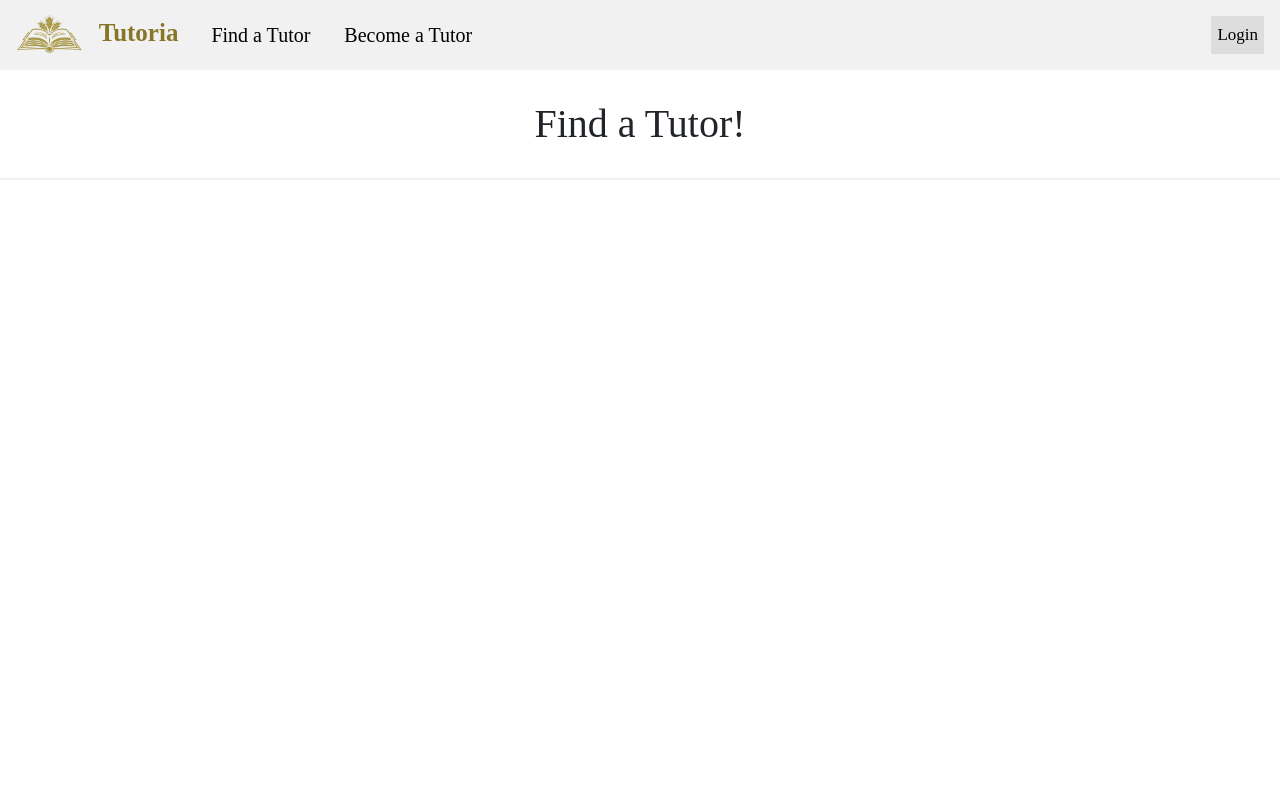
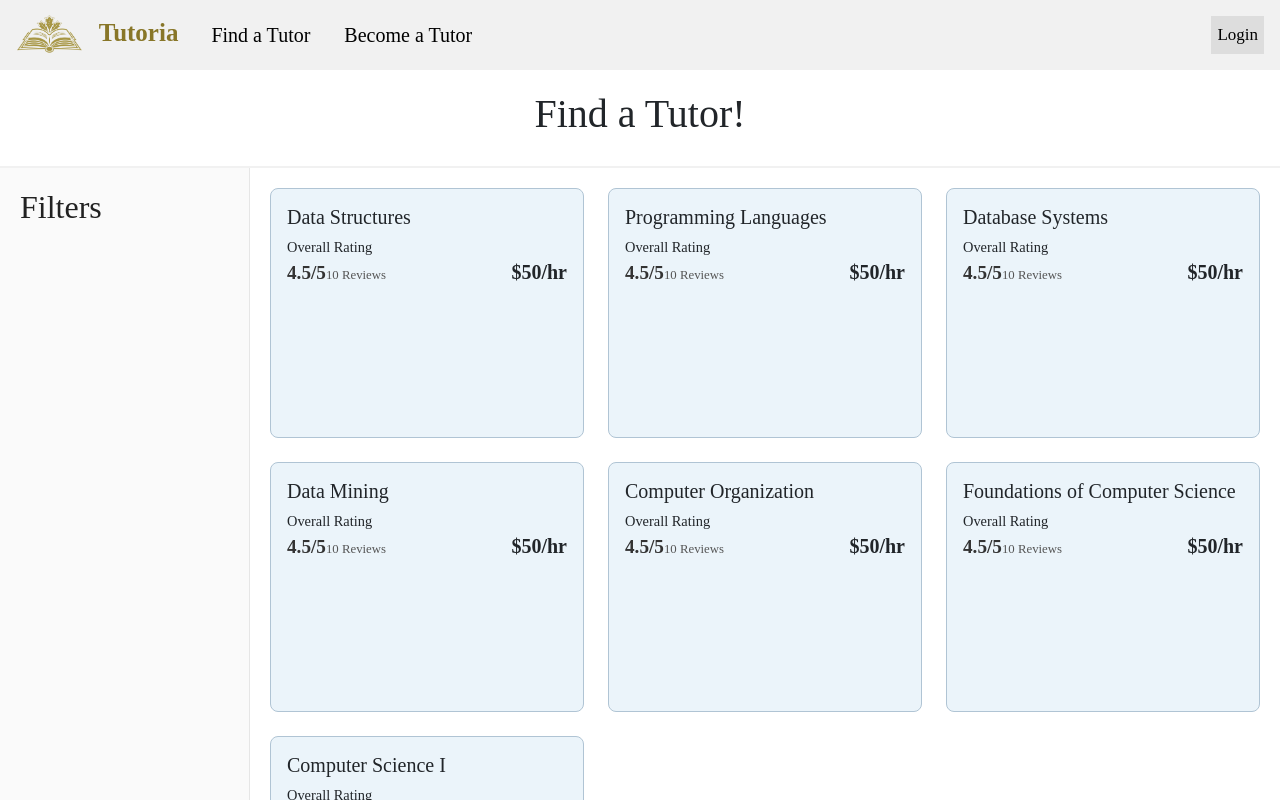
Before and after one commit to Tutoria-Team/Tutoria, a React (Create React App) app in the folder client/: page / in a window 1280 px wide. Built offline with nearby package versions, Linux system fonts and the light colour scheme; a web font is replaced by a local one.

Commit message:
Find a Tutor Page

```diff
--- a/client/src/pages/FindATutor.js
+++ b/client/src/pages/FindATutor.js
@@ -2,8 +2,112 @@ import '../styles/pages.css';
 
 const FindATutor = () => {
   return (
-    <div className="title-container">
-      <h1 className="page-title">Find a Tutor!</h1>
+    <div>
+      <div className="title-container">
+        <h1 className="page-title">Find a Tutor!</h1>
+      </div>
+
+      <div className="page-layout">
+        <div className="filter-container">
+          <h2>Filters</h2>
+          {/* Add your filter elements here */}
+        </div>
+
+        <div className="courses-container">
+          <div className="course-card">
+            <h4>Data Structures</h4>
+            <div className="course-details">
+              <div className="course-rating">
+                <p>Overall Rating</p>
+                <strong>4.5/5</strong>
+                <small>10 Reviews</small>
+              </div>
+              <div className="course-price">
+                <strong>$50/hr</strong>
+              </div>
+            </div>
+          </div>
+          {/* Mockup Course Card 2 */}
+          <div className="course-card">
+            <h4>Programming Languages</h4>
+            <div className="course-details">
+              <div className="course-rating">
+                <p>Overall Rating</p>
+                <strong>4.5/5</strong>
+                <small>10 Reviews</small>
+              </div>
+              <div className="course-price">
+                <strong>$50/hr</strong>
+              </div>
+            </div>
+          </div>
+          <div className="course-card">
+            <h4>Database Systems</h4>
+            <div className="course-details">
+              <div className="course-rating">
+                <p>Overall Rating</p>
+                <strong>4.5/5</strong>
+                <small>10 Reviews</small>
+              </div>
+              <div className="course-price">
+                <strong>$50/hr</strong>
+              </div>
+            </div>
+          </div>
+          <div className="course-card">
+            <h4>Data Mining</h4>
+            <div className="course-details">
+              <div className="course-rating">
+                <p>Overall Rating</p>
+                <strong>4.5/5</strong>
+                <small>10 Reviews</small>
+              </div>
+              <div className="course-price">
+                <strong>$50/hr</strong>
+              </div>
+            </div>
+          </div>
+          <div className="course-card">
+            <h4>Computer Organization</h4>
+            <div className="course-details">
+              <div className="course-rating">
+                <p>Overall Rating</p>
+                <strong>4.5/5</strong>
+                <small>10 Reviews</small>
+              </div>
+              <div className="course-price">
+                <strong>$50/hr</strong>
+              </div>
+            </div>
+          </div>
+          <div className="course-card">
+            <h4>Foundations of Computer Science</h4>
+            <div className="course-details">
+              <div className="course-rating">
+                <p>Overall Rating</p>
+                <strong>4.5/5</strong>
+                <small>10 Reviews</small>
+              </div>
+              <div className="course-price">
+                <strong>$50/hr</strong>
+              </div>
+            </div>
+          </div>
+          <div className="course-card">
+            <h4>Computer Science I</h4>
+            <div className="course-details">
+              <div className="course-rating">
+                <p>Overall Rating</p>
+                <strong>4.5/5</strong>
+                <small>10 Reviews</small>
+              </div>
+              <div className="course-price">
+                <strong>$50/hr</strong>
+              </div>
+            </div>
+          </div>
+        </div>
+      </div>
     </div>
   );
 };
--- a/client/src/styles/pages.css
+++ b/client/src/styles/pages.css
@@ -1,11 +1,100 @@
+body, html {
+  height: 100%;
+  margin: 0;
+  overflow: hidden;
+}
+
 .title-container {
   background-color: white;
-  padding: 30px 0;
+  padding: 20px 0;
   text-align: center;
   border-bottom: 2px solid #f1f1f1;
-  margin-bottom: 30px;
+  /*margin-bottom: 30px;*/
 }
 
-.page-title {
+.page-layout {
+  display: flex;
+  width: 100%;
+  height: 100vh;
+}
+
+.filter-container {
+  width: 250px;
+  height: 100vh;
+  background-color: #fafafa;
+  border-right: 1px solid #e6e6e6;
+  padding: 20px;
+  overflow: hidden;
+}
+
+.courses-container {
+  flex: 1;
+  background-color: white;
+  padding: 20px;
+  overflow-y: auto;
+
+  display: grid;
+  grid-template-columns: repeat(auto-fill, minmax(250px, 1fr)); /* Responsive grid */
+  gap: 1.5rem;
+}
+
+.course-card {
+  min-height: 250px;
+  background-color: #EBF4FA; /* Light blue */
+  border: 1px solid #B0C4D4; /* Darker blue border */
+  border-radius: 8px;
+  padding: 1rem;
+  display: flex;
+  flex-direction: column;
+  gap: 0.5rem;
+}
+
+.course-card h4 {
+  font-size: 1.25rem;
   margin: 0;
 }
+
+.course-details {
+  display: flex;
+  justify-content: space-between;
+  align-items: flex-end;
+  gap: 1rem;
+}
+
+.course-rating p {
+  margin: 0;
+  font-size: 0.9rem;
+}
+
+.course-rating strong {
+  font-size: 1.2rem;
+  color: #333;
+}
+.course-rating small {
+  font-size: 0.8rem;
+  color: #555;
+}
+
+.course-price strong {
+  font-size: 1.25rem;
+  font-weight: 700;
+}
+
+/* Section Titles */
+.filter-title,
+.courses-title {
+  margin-top: 0;
+  font-size: 20px;
+  font-weight: 600;
+}
+
+/* Make layout responsive */
+@media (max-width: 768px) {
+  .find-tutor-layout {
+    flex-direction: column;
+  }
+
+  .filter-container {
+    width: 100%;
+  }
+}
```
